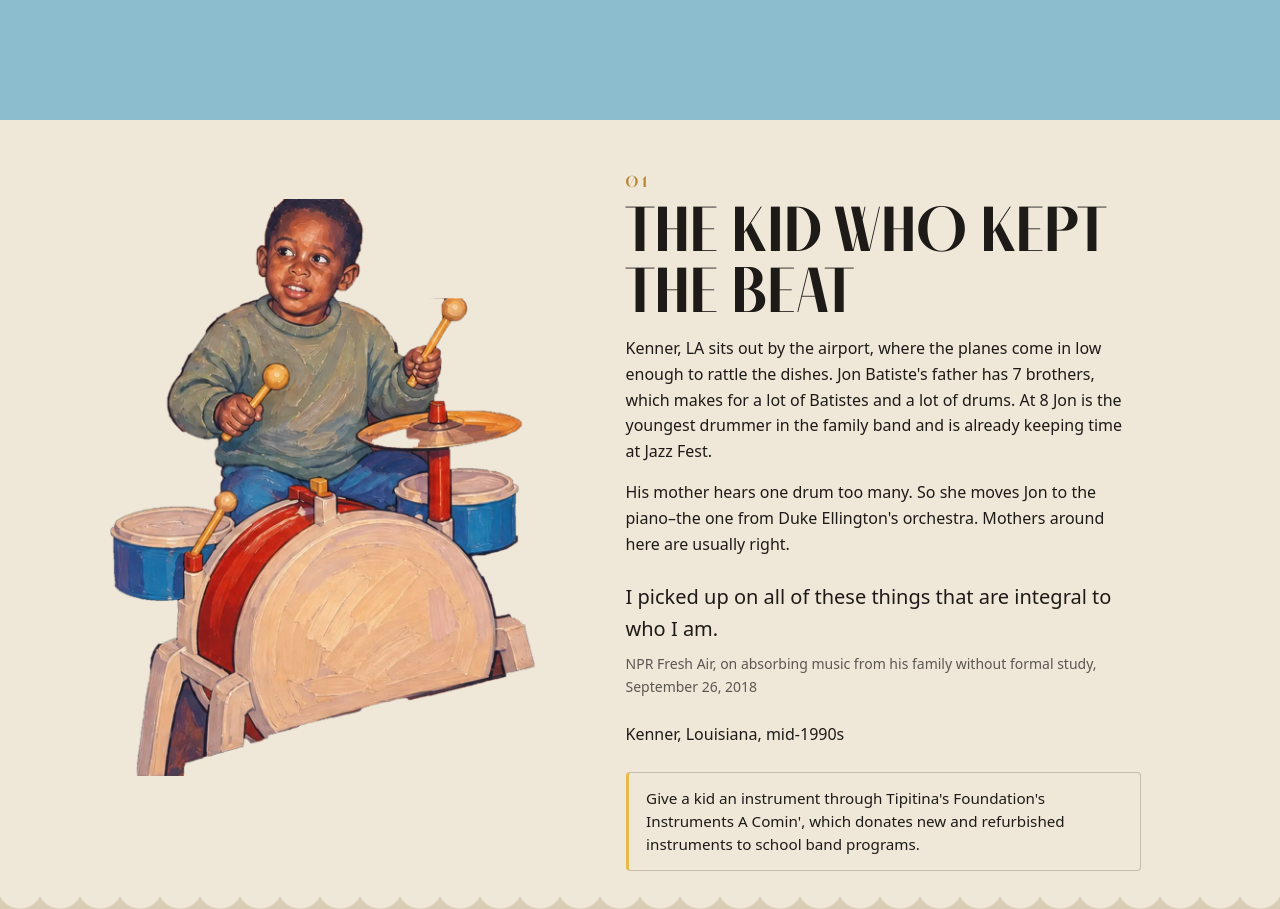
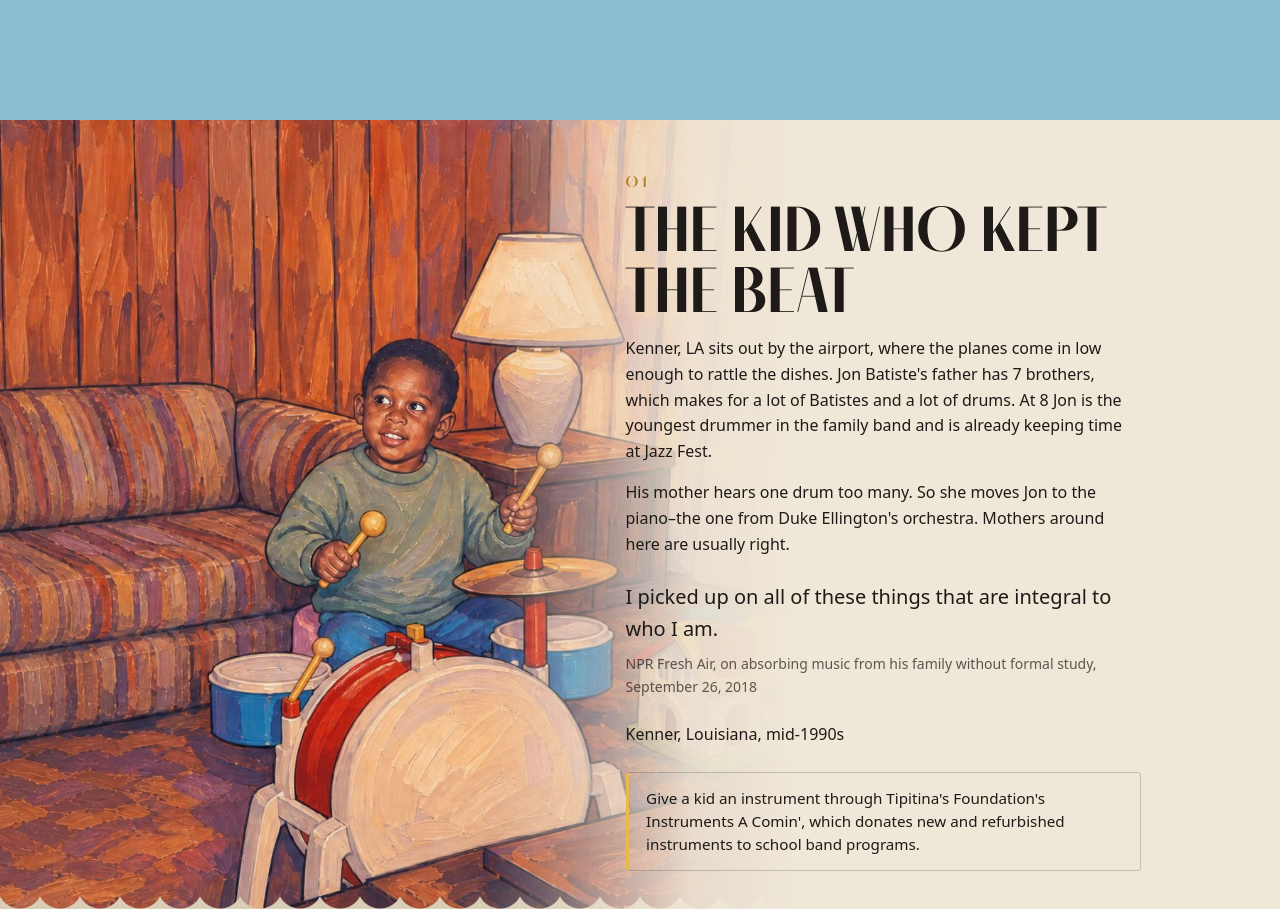
Before and after one commit to ThreeSixtyEight/tse-build-day, an Astro site: page / in a window 1280 px wide. Shown: the part 2280-3189 px from the top of the page. Built offline with nearby package versions, Linux system fonts and the light colour scheme; Astro itself is replaced by a stand-in of ours; a web font is replaced by a local one.

Commit message:
Chapter 1: the playroom painting behind the kid who kept the beat
- ChapterFlat takes an optional painted background that fills the art side and fades into the
  panel behind the text; with one, the cutout and prop aren't shown
- Chapter 1 uses it, keeping Nick's content guide copy, quote, caption and takeaway

Co-Authored-By: Claude Opus 5.5 <noreply@anthropic.com>

```diff
--- a/src/components/ChapterFlat.astro
+++ b/src/components/ChapterFlat.astro
@@ -13,19 +13,21 @@ interface Props {
   body: string;
   cutout: { src: string; alt: string; bleed?: boolean };
   prop?: { src: string; alt: string };
+  background?: { src: string; alt: string };
   quote?: { text: string; source: string; date: string; url?: string };
   caption?: string;
   takeaway?: string;
 }
 
-const { id, number, heading, body, cutout, prop, quote, caption, takeaway } = Astro.props;
+const { id, number, heading, body, cutout, prop, background, quote, caption, takeaway } = Astro.props;
 ---
 
-<section class="section flat" id={id} data-section={id}>
+<section class:list={['section flat', background && 'flat--painted']} id={id} data-section={id}>
+  {background && <img class="flat__bg" src={background.src} alt={background.alt} />}
   <div class="flat__art" aria-hidden={cutout.alt ? undefined : 'true'}>
-    {prop && <img class="flat__prop" src={prop.src} alt={prop.alt} data-drift="0.15" />}
+    {!background && prop && <img class="flat__prop" src={prop.src} alt={prop.alt} data-drift="0.15" />}
     {
-      cutout.bleed ? (
+      background ? null : cutout.bleed ? (
         <img class="flat__cutout flat__cutout--bleed" src={cutout.src} alt={cutout.alt} data-roll />
       ) : (
         <img class="flat__cutout" src={cutout.src} alt={cutout.alt} data-drift="0.04" />
@@ -76,7 +78,31 @@ const { id, number, heading, body, cutout, prop, quote, caption, takeaway } = As
   .flat__cutout { left: 18%; bottom: 0; height: 82%; width: auto; }
   .flat__cutout--bleed { left: 0; bottom: 14%; width: 100%; height: auto; }
 
+  /* Painted panel: the painting fills the art side, framed on the subject, and its right edge fades into the
+     panel colour where the text begins. */
+  .flat__bg {
+    position: absolute;
+    z-index: 0;
+    inset: 0 auto 0 0;
+    width: 62%;
+    height: 100%;
+    max-width: none;
+    object-fit: cover;
+    object-position: 36% center;
+  }
+  .flat--painted .flat__text { z-index: 2; }
+  .flat--painted::before {
+    content: '';
+    position: absolute;
+    z-index: 1;
+    inset: 0;
+    pointer-events: none;
+    background: linear-gradient(90deg, rgb(239 231 216 / 0) 38%, rgb(239 231 216 / 0.92) 54%, #efe7d8 62%);
+  }
+
   @media (max-width: 760px) {
+    .flat__bg { width: 100%; height: 60svh; object-position: 42% center; }
+    .flat--painted::before { background: linear-gradient(180deg, rgb(239 231 216 / 0) 0, rgb(239 231 216 / 0) 32svh, #efe7d8 58svh); }
     .flat { grid-template-columns: 1fr; grid-template-rows: 45svh auto; align-content: start; }
     .flat__art { order: 0; }
     .flat__text { order: 1; padding-block: 1rem 3rem; }
--- a/src/content.config.ts
+++ b/src/content.config.ts
@@ -41,6 +41,9 @@ const sections = defineCollection({
         // bleed: a wide cutout cropped at its left end, so it runs off the left edge of the screen.
         cutout: z.object({ src: z.string(), alt: z.string(), bleed: z.boolean().default(false) }),
         prop: z.object({ src: z.string(), alt: z.string() }).optional(),
+        // A painting that fills the whole panel behind the text, fading into the panel colour on the text side.
+        // With one, the cutout and prop aren't shown.
+        background: z.object({ src: z.string(), alt: z.string() }).optional(),
         quote: reference('quotes').optional(),
         caption: z.string().optional(),
         // Working notes for the team; kept in the file, never shown on the page.
--- a/src/content/sections/section-1.md
+++ b/src/content/sections/section-1.md
@@ -19,6 +19,10 @@ flat:
 
     His mother hears one drum too many. So she moves Jon to the piano–the one from Duke Ellington's orchestra. Mothers around here are usually right.
   quote: fresh-air-family
+  # The full playroom painting behind the panel. While it's set, the cutout below isn't shown.
+  background:
+    src: /chapter-1/playroom.jpg
+    alt: Painting of a small boy in a green sweater playing a toy drum set in a wood-panelled living room, toys on the rug beside him
   cutout:
     src: /chapter-1/jon-drums.webp
     alt: Painting of a small boy in a green sweater playing a toy drum set
```
Also changed, not shown: public/chapter-1/playroom.jpg (added).
